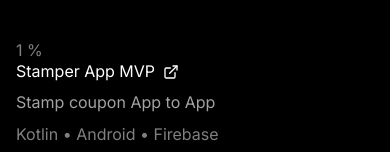
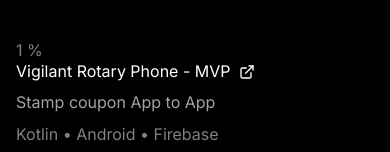
Before and after one commit to ismailmmd/ismailmmd.github.io, a Next.js app: page / in a window 390 px wide. Shown: the part 1478-1630 px from the top of the page. Built offline with nearby package versions, Linux system fonts and the light colour scheme.

Commit message:
fix: update Avatar alt text and adjust width for responsiveness; change project link and title in index page

```diff
--- a/components/Avatar.js
+++ b/components/Avatar.js
@@ -5,9 +5,9 @@
     <Flex align="center" justify="center" position="relative" m={5}>
       <Image
         borderRadius="full"
-        w={{ base: '80%', lg: '100%' }}
+        w={{ base: '80%', lg: '80%' }}
         src="/profile.png"
-        alt="Avatar of Wall-E"
+        alt="Avatar of me."
       />
     </Flex>
   );
--- a/pages/index.js
+++ b/pages/index.js
@@ -92,9 +92,9 @@
           </Heading>
 
           <Experience
-            href="https://podpod.me"
+            href="https://github.com/ismailmmd/vigilant-rotary-phone"
             side="1 %"
-            title="Stamper App MVP"
+            title="Vigilant Rotary Phone - MVP"
             desc="Stamp coupon App to App"
             stack="Kotlin • Android • Firebase"
           />
```
